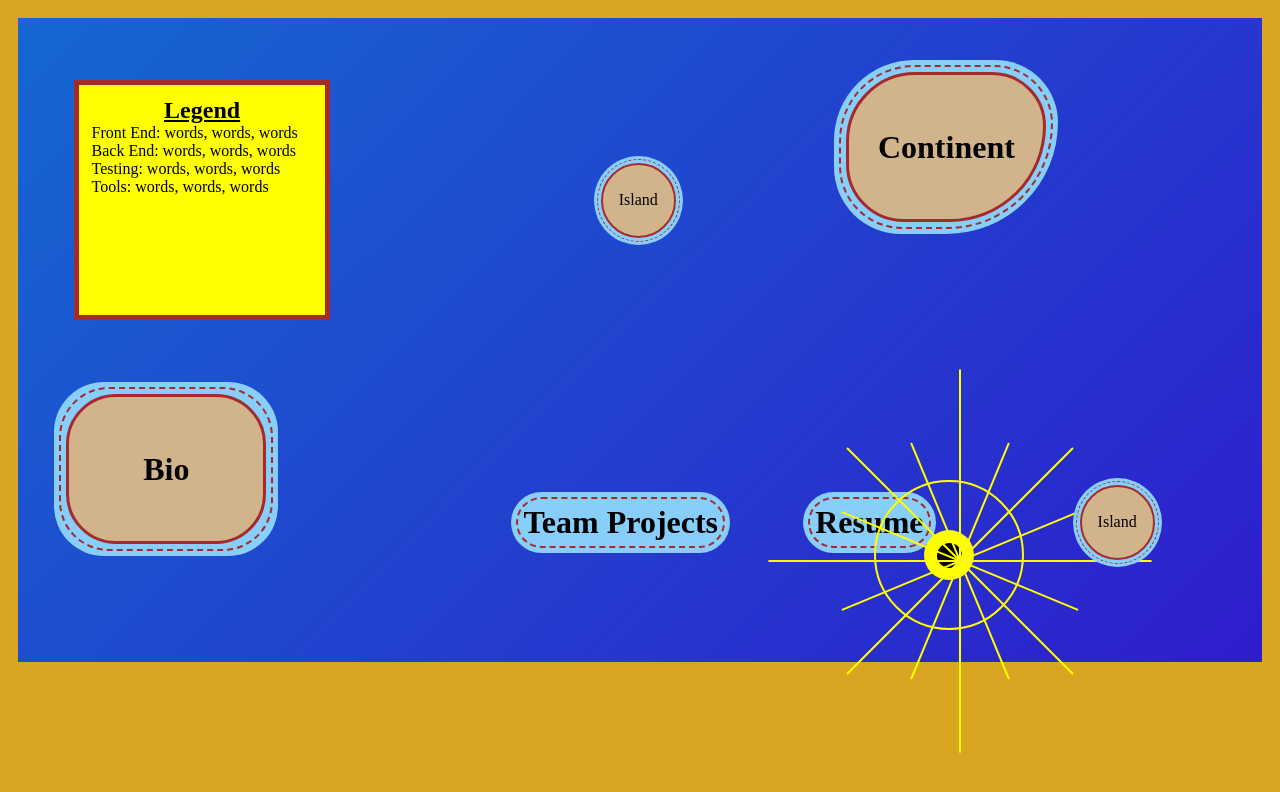
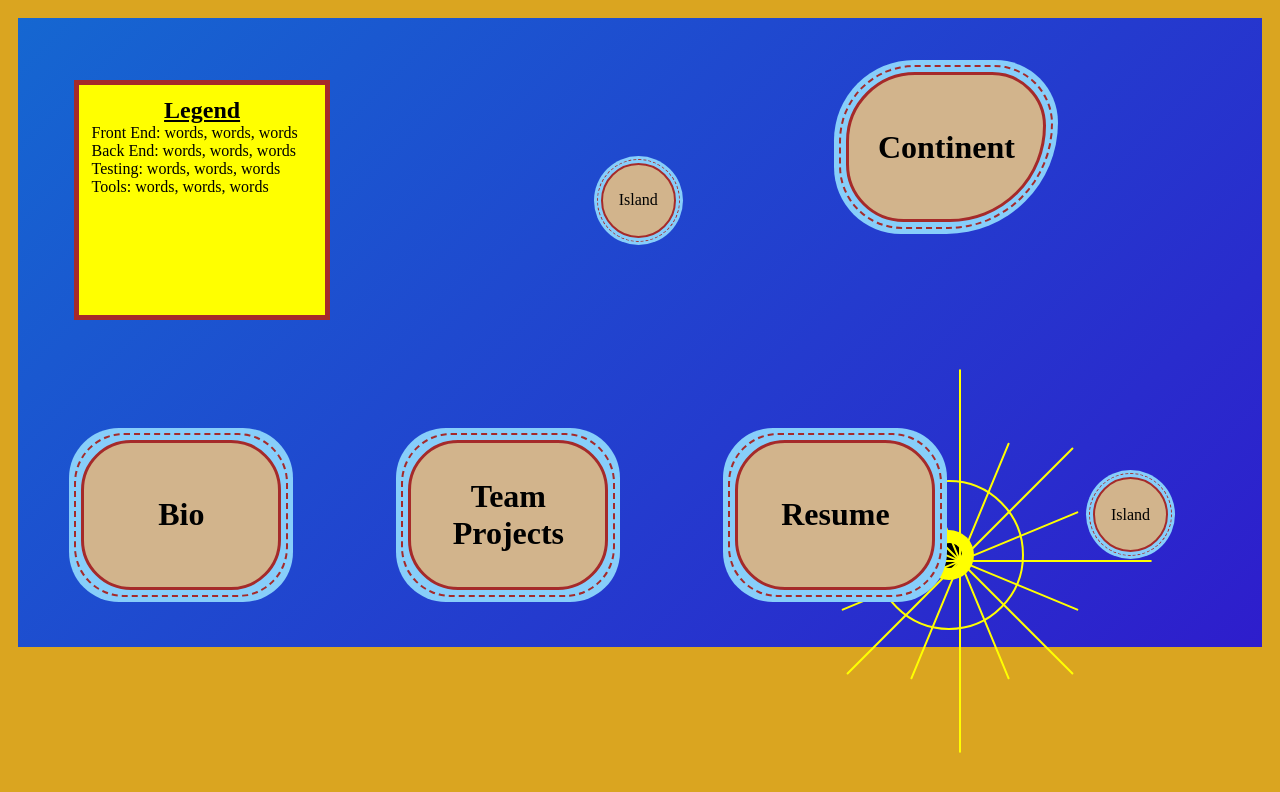
Before and after one commit to franco-ortega/sandbox-portfolio-map, a React (Create React App) app: page / in a window 1280 px wide. Shown: the top 792 px of the page. Built offline with nearby package versions, Linux system fonts and the light colour scheme.

Commit message:
update styling to all continent components

```diff
--- a/src/components/continents/BioContinent.jsx
+++ b/src/components/continents/BioContinent.jsx
@@ -1,6 +1,5 @@
 import React from 'react';
 // import PropTypes from 'prop-types';
-// import styles from './ContinentGroup.module.css';
 import styles from './ContinentGroup.module.css';
 
 const BioContinent = props => {
--- a/src/components/continents/ContinentGroup.module.css
+++ b/src/components/continents/ContinentGroup.module.css
@@ -1,16 +1,19 @@
 .ContinentContainer {
     position: relative;
-    height: 35vh;
-    width: 30vw;
+    height: 30vh;
+    width: 20vw;
+
+    display: flex;
+    align-items: center;
+    justify-content: center;
+
+    margin: 1%;
 }
 
 .CoastlineOuter {
     background: lightskyblue;
     border-radius: 50px;
 
-    display: flex;
-    align-items: center;
-    justify-content: center;
 
     padding: 5px;
     width: fit-content;
--- a/src/components/continents/ProjectContinent.jsx
+++ b/src/components/continents/ProjectContinent.jsx
@@ -2,12 +2,12 @@ import React from 'react';
 // import PropTypes from 'prop-types';
 import styles from './ContinentGroup.module.css';
 
-const ContinentAlt = props => {
+const ProjectContinent = props => {
     return (
-        <div>
+        <div className={styles.ContinentContainer}>
             <div className={styles.CoastlineOuter}>
                 <div className={styles.CoastlineInner}>
-                    <div className={styles.ContinentAlt}>
+                    <div className={styles.ContinentGroup}>
                         <h1>Team Projects</h1>
                     </div>
                 </div>
@@ -17,8 +17,8 @@ const ContinentAlt = props => {
     )
 }
 
-ContinentAlt.propTypes = {
+ProjectContinent.propTypes = {
 
 }
 
-export default ContinentAlt
+export default ProjectContinent
--- a/src/components/continents/ResumeContinent.jsx
+++ b/src/components/continents/ResumeContinent.jsx
@@ -2,12 +2,12 @@ import React from 'react';
 // import PropTypes from 'prop-types';
 import styles from './ContinentGroup.module.css';
 
-const ContinentAlt = props => {
+const ResumeContinent = props => {
     return (
-        <div>
+        <div className={styles.ContinentContainer}>
             <div className={styles.CoastlineOuter}>
                 <div className={styles.CoastlineInner}>
-                    <div className={styles.ContinentAlt}>
+                    <div className={styles.ContinentGroup}>
                         <h1>Resume</h1>
                     </div>
                 </div>
@@ -17,8 +17,8 @@ const ContinentAlt = props => {
     )
 }
 
-ContinentAlt.propTypes = {
+ResumeContinent.propTypes = {
 
 }
 
-export default ContinentAlt
+export default ResumeContinent
```
